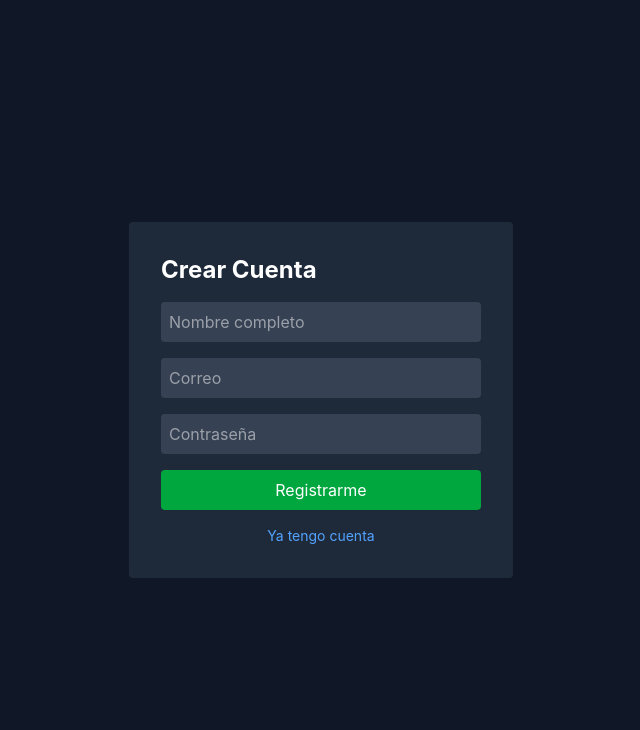
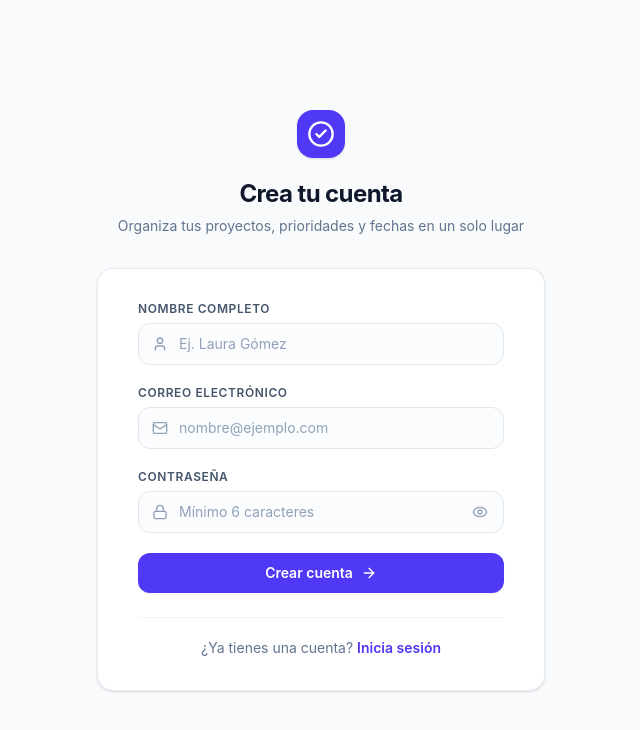
Before and after one commit to Eltongus/urtasks, a React app in the folder frontend/: page /register in a window 1280 px wide. Shown: the top 730 px of the page, without its empty margins (319-959 px from the left). Built offline with nearby package versions, Linux system fonts and the light colour scheme; no server answers; the HTML template or start-up script is replaced by a standard one.

Commit message:
feat: enhance Login and Register components with improved UI and password visibility toggle

```diff
--- a/frontend/src/pages/Login.jsx
+++ b/frontend/src/pages/Login.jsx
@@ -1,10 +1,12 @@
 import { useState } from 'react';
 import { useAuth } from '../context/AuthContext';
 import { Link, useNavigate } from 'react-router-dom';
+import { CheckCircle2, Mail, Lock, Eye, EyeOff, ArrowRight } from 'lucide-react';
 
 export default function Login() {
   const [email, setEmail] = useState('');
   const [password, setPassword] = useState('');
+  const [showPassword, setShowPassword] = useState(false);
   const { login } = useAuth();
   const navigate = useNavigate();
 
@@ -16,14 +18,96 @@ export default function Login() {
   };
 
   return (
-    <div className="min-h-screen bg-gray-900 text-white flex items-center justify-center">
-      <form onSubmit={handleSubmit} className="bg-gray-800 p-8 rounded flex flex-col gap-4 w-96">
-        <h2 className="text-2xl font-bold">Iniciar Sesión</h2>
-        <input type="email" placeholder="Correo" className="p-2 bg-gray-700 rounded" value={email} onChange={e => setEmail(e.target.value)} required />
-        <input type="password" placeholder="Contraseña" className="p-2 bg-gray-700 rounded" value={password} onChange={e => setPassword(e.target.value)} required />
-        <button type="submit" className="bg-blue-600 p-2 rounded hover:bg-blue-700">Entrar</button>
-        <Link to="/register" className="text-sm text-blue-400 text-center">¿No tienes cuenta? Regístrate</Link>
-      </form>
+    <div className="flex min-h-screen flex-col justify-center bg-slate-50 px-4 py-12 sm:px-6 lg:px-8">
+      <div className="sm:mx-auto sm:w-full sm:max-w-md">
+        <div className="mx-auto flex h-12 w-12 items-center justify-center rounded-2xl bg-indigo-600 text-white shadow-sm">
+          <CheckCircle2 className="h-7 w-7" />
+        </div>
+        <h2 className="mt-5 text-center text-2xl font-bold tracking-tight text-slate-900">
+          Bienvenido de nuevo
+        </h2>
+        <p className="mt-1.5 text-center text-sm text-slate-500">
+          Inicia sesión para gestionar tus tableros y tareas
+        </p>
+      </div>
+
+      <div className="mt-8 sm:mx-auto sm:w-full sm:max-w-md">
+        <div className="rounded-2xl border border-slate-200/80 bg-white px-6 py-8 shadow-sm sm:px-10">
+          <form onSubmit={handleSubmit} className="space-y-5">
+            <div>
+              <label
+                htmlFor="email"
+                className="mb-1.5 block text-xs font-semibold uppercase tracking-wider text-slate-600"
+              >
+                Correo electrónico
+              </label>
+              <div className="relative">
+                <Mail className="pointer-events-none absolute top-1/2 left-3.5 h-4 w-4 -translate-y-1/2 text-slate-400" />
+                <input
+                  id="email"
+                  type="email"
+                  placeholder="nombre@ejemplo.com"
+                  value={email}
+                  onChange={(e) => setEmail(e.target.value)}
+                  required
+                  className="w-full rounded-xl border border-slate-200 bg-slate-50/50 py-2.5 pr-4 pl-10 text-sm text-slate-800 placeholder:text-slate-400 transition-colors focus:border-indigo-500 focus:bg-white focus:ring-2 focus:ring-indigo-500/20 focus:outline-none"
+                />
+              </div>
+            </div>
+
+            <div>
+              <label
+                htmlFor="password"
+                className="mb-1.5 block text-xs font-semibold uppercase tracking-wider text-slate-600"
+              >
+                Contraseña
+              </label>
+              <div className="relative">
+                <Lock className="pointer-events-none absolute top-1/2 left-3.5 h-4 w-4 -translate-y-1/2 text-slate-400" />
+                <input
+                  id="password"
+                  type={showPassword ? 'text' : 'password'}
+                  placeholder="••••••••"
+                  value={password}
+                  onChange={(e) => setPassword(e.target.value)}
+                  required
+                  className="w-full rounded-xl border border-slate-200 bg-slate-50/50 py-2.5 pr-10 pl-10 text-sm text-slate-800 placeholder:text-slate-400 transition-colors focus:border-indigo-500 focus:bg-white focus:ring-2 focus:ring-indigo-500/20 focus:outline-none"
+                />
+                <button
+                  type="button"
+                  onClick={() => setShowPassword((prev) => !prev)}
+                  className="absolute top-1/2 right-3 -translate-y-1/2 rounded p-1 text-slate-400 hover:text-slate-600"
+                  title={showPassword ? 'Ocultar contraseña' : 'Ver contraseña'}
+                >
+                  {showPassword ? <EyeOff className="h-4 w-4" /> : <Eye className="h-4 w-4" />}
+                </button>
+              </div>
+            </div>
+
+            <button
+              type="submit"
+              className="flex w-full items-center justify-center gap-2 rounded-xl bg-indigo-600 px-4 py-2.5 text-sm font-semibold text-white shadow-xs transition-all hover:bg-indigo-700 focus:ring-2 focus:ring-indigo-500 focus:ring-offset-2 focus:outline-none"
+            >
+              <span>Entrar al espacio de trabajo</span>
+              <ArrowRight className="h-4 w-4" />
+            </button>
+          </form>
+
+          <div className="mt-6 border-t border-slate-100 pt-5 text-center">
+            <p className="text-sm text-slate-500">
+              ¿Aún no tienes una cuenta?{' '}
+              <Link
+                to="/register"
+                className="font-semibold text-indigo-600 transition-colors hover:text-indigo-500"
+              >
+                Regístrate gratis
+              </Link>
+            </p>
+          </div>
+        </div>
+      </div>
     </div>
   );
+
+
 }
--- a/frontend/src/pages/Register.jsx
+++ b/frontend/src/pages/Register.jsx
@@ -1,10 +1,12 @@
 import { useState } from 'react';
 import { useAuth } from '../context/AuthContext';
 import { Link, useNavigate } from 'react-router-dom';
+import { CheckCircle2, User, Mail, Lock, Eye, EyeOff, ArrowRight } from 'lucide-react';
 
 export default function Register() {
   const [email, setEmail] = useState('');
   const [password, setPassword] = useState('');
+  const [showPassword, setShowPassword] = useState(false);
   const [fullName, setFullName] = useState('');
   const { register } = useAuth();
   const navigate = useNavigate();
@@ -20,15 +22,115 @@ export default function Register() {
   };
 
   return (
-    <div className="min-h-screen bg-gray-900 text-white flex items-center justify-center">
-      <form onSubmit={handleSubmit} className="bg-gray-800 p-8 rounded flex flex-col gap-4 w-96">
-        <h2 className="text-2xl font-bold">Crear Cuenta</h2>
-        <input type="text" placeholder="Nombre completo" className="p-2 bg-gray-700 rounded" value={fullName} onChange={e => setFullName(e.target.value)} required />
-        <input type="email" placeholder="Correo" className="p-2 bg-gray-700 rounded" value={email} onChange={e => setEmail(e.target.value)} required />
-        <input type="password" placeholder="Contraseña" className="p-2 bg-gray-700 rounded" value={password} onChange={e => setPassword(e.target.value)} required />
-        <button type="submit" className="bg-green-600 p-2 rounded hover:bg-green-700">Registrarme</button>
-        <Link to="/login" className="text-sm text-blue-400 text-center">Ya tengo cuenta</Link>
-      </form>
+    <div className="flex min-h-screen flex-col justify-center bg-slate-50 px-4 py-12 sm:px-6 lg:px-8">
+      <div className="sm:mx-auto sm:w-full sm:max-w-md">
+        <div className="mx-auto flex h-12 w-12 items-center justify-center rounded-2xl bg-indigo-600 text-white shadow-sm">
+          <CheckCircle2 className="h-7 w-7" />
+        </div>
+        <h2 className="mt-5 text-center text-2xl font-bold tracking-tight text-slate-900">
+          Crea tu cuenta
+        </h2>
+        <p className="mt-1.5 text-center text-sm text-slate-500">
+          Organiza tus proyectos, prioridades y fechas en un solo lugar
+        </p>
+      </div>
+
+      <div className="mt-8 sm:mx-auto sm:w-full sm:max-w-md">
+        <div className="rounded-2xl border border-slate-200/80 bg-white px-6 py-8 shadow-sm sm:px-10">
+          <form onSubmit={handleSubmit} className="space-y-5">
+            <div>
+              <label
+                htmlFor="fullName"
+                className="mb-1.5 block text-xs font-semibold uppercase tracking-wider text-slate-600"
+              >
+                Nombre completo
+              </label>
+              <div className="relative">
+                <User className="pointer-events-none absolute top-1/2 left-3.5 h-4 w-4 -translate-y-1/2 text-slate-400" />
+                <input
+                  id="fullName"
+                  type="text"
+                  placeholder="Ej. Laura Gómez"
+                  value={fullName}
+                  onChange={(e) => setFullName(e.target.value)}
+                  required
+                  className="w-full rounded-xl border border-slate-200 bg-slate-50/50 py-2.5 pr-4 pl-10 text-sm text-slate-800 placeholder:text-slate-400 transition-colors focus:border-indigo-500 focus:bg-white focus:ring-2 focus:ring-indigo-500/20 focus:outline-none"
+                />
+              </div>
+            </div>
+
+            <div>
+              <label
+                htmlFor="email"
+                className="mb-1.5 block text-xs font-semibold uppercase tracking-wider text-slate-600"
+              >
+                Correo electrónico
+              </label>
+              <div className="relative">
+                <Mail className="pointer-events-none absolute top-1/2 left-3.5 h-4 w-4 -translate-y-1/2 text-slate-400" />
+                <input
+                  id="email"
+                  type="email"
+                  placeholder="nombre@ejemplo.com"
+                  value={email}
+                  onChange={(e) => setEmail(e.target.value)}
+                  required
+                  className="w-full rounded-xl border border-slate-200 bg-slate-50/50 py-2.5 pr-4 pl-10 text-sm text-slate-800 placeholder:text-slate-400 transition-colors focus:border-indigo-500 focus:bg-white focus:ring-2 focus:ring-indigo-500/20 focus:outline-none"
+                />
+              </div>
+            </div>
+
+            <div>
+              <label
+                htmlFor="password"
+                className="mb-1.5 block text-xs font-semibold uppercase tracking-wider text-slate-600"
+              >
+                Contraseña
+              </label>
+              <div className="relative">
+                <Lock className="pointer-events-none absolute top-1/2 left-3.5 h-4 w-4 -translate-y-1/2 text-slate-400" />
+                <input
+                  id="password"
+                  type={showPassword ? 'text' : 'password'}
+                  placeholder="Mínimo 6 caracteres"
+                  value={password}
+                  onChange={(e) => setPassword(e.target.value)}
+                  required
+                  className="w-full rounded-xl border border-slate-200 bg-slate-50/50 py-2.5 pr-10 pl-10 text-sm text-slate-800 placeholder:text-slate-400 transition-colors focus:border-indigo-500 focus:bg-white focus:ring-2 focus:ring-indigo-500/20 focus:outline-none"
+                />
+                <button
+                  type="button"
+                  onClick={() => setShowPassword((prev) => !prev)}
+                  className="absolute top-1/2 right-3 -translate-y-1/2 rounded p-1 text-slate-400 hover:text-slate-600"
+                  title={showPassword ? 'Ocultar contraseña' : 'Ver contraseña'}
+                >
+                  {showPassword ? <EyeOff className="h-4 w-4" /> : <Eye className="h-4 w-4" />}
+                </button>
+              </div>
+            </div>
+
+            <button
+              type="submit"
+              className="flex w-full items-center justify-center gap-2 rounded-xl bg-indigo-600 px-4 py-2.5 text-sm font-semibold text-white shadow-xs transition-all hover:bg-indigo-700 focus:ring-2 focus:ring-indigo-500 focus:ring-offset-2 focus:outline-none"
+            >
+              <span>Crear cuenta</span>
+              <ArrowRight className="h-4 w-4" />
+            </button>
+          </form>
+
+          <div className="mt-6 border-t border-slate-100 pt-5 text-center">
+            <p className="text-sm text-slate-500">
+              ¿Ya tienes una cuenta?{' '}
+              <Link
+                to="/login"
+                className="font-semibold text-indigo-600 transition-colors hover:text-indigo-500"
+              >
+                Inicia sesión
+              </Link>
+            </p>
+          </div>
+        </div>
+      </div>
     </div>
   );
 }
```
